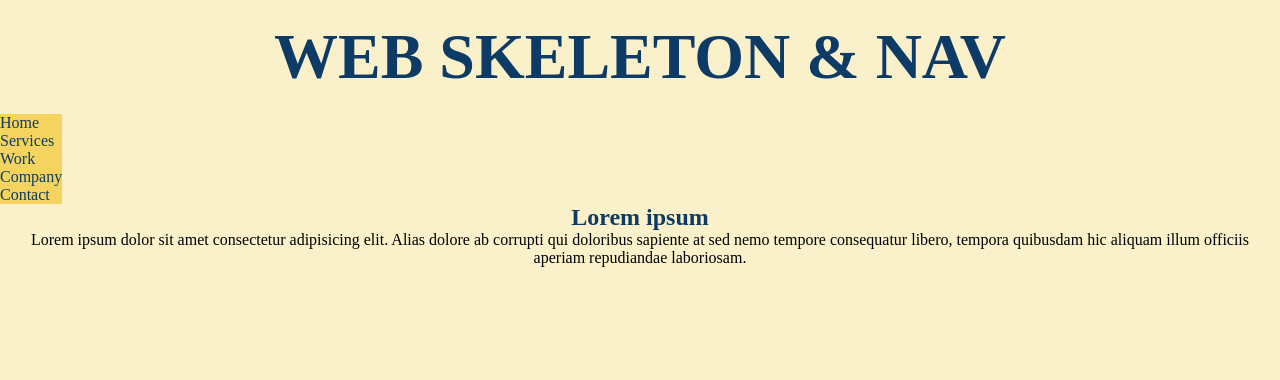
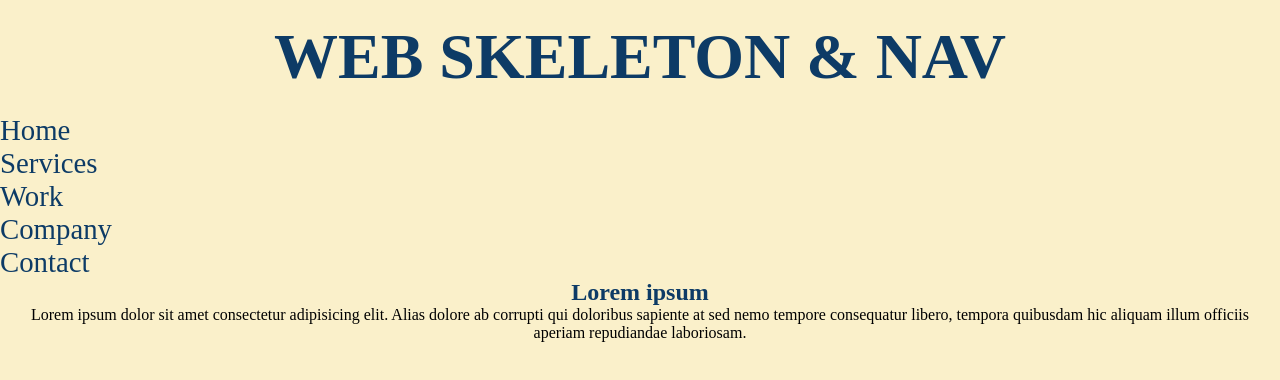
Before and after one commit to Seaway-Software-Development/web-skeleton-and-navigation-CaeBabyBear, a plain HTML site: page index.html in a window 1280 px wide. Drawn offline with Linux system fonts and the light colour scheme.

Commit message:
css fix 5

```diff
--- a/css/styles.css
+++ b/css/styles.css
@@ -15,8 +15,12 @@ blockquote {
 }
 
 nav {
-    display: inline-block;
+    display: inline;
     background-color: #F4D35E;
+}
+
+nav ul li {
+    font-size: 180%;
 }
 
 nav ul li a {
```
